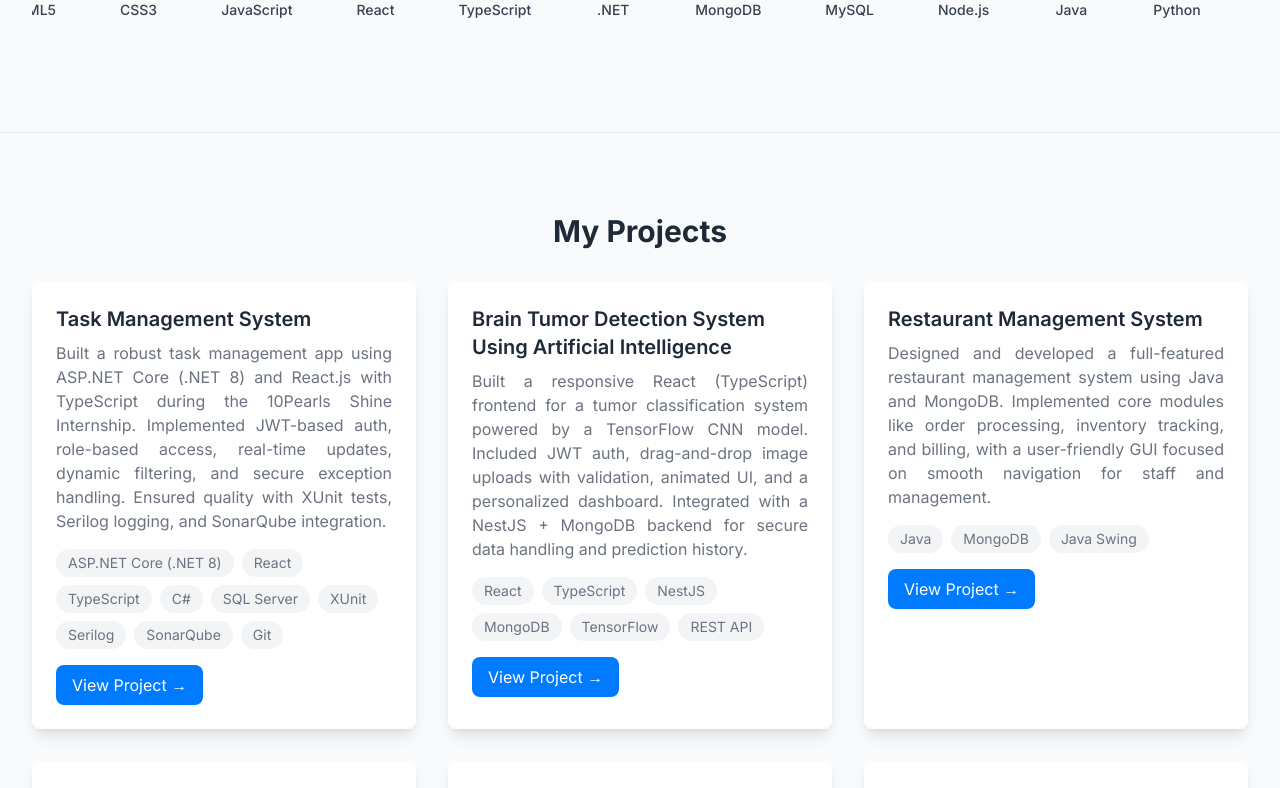
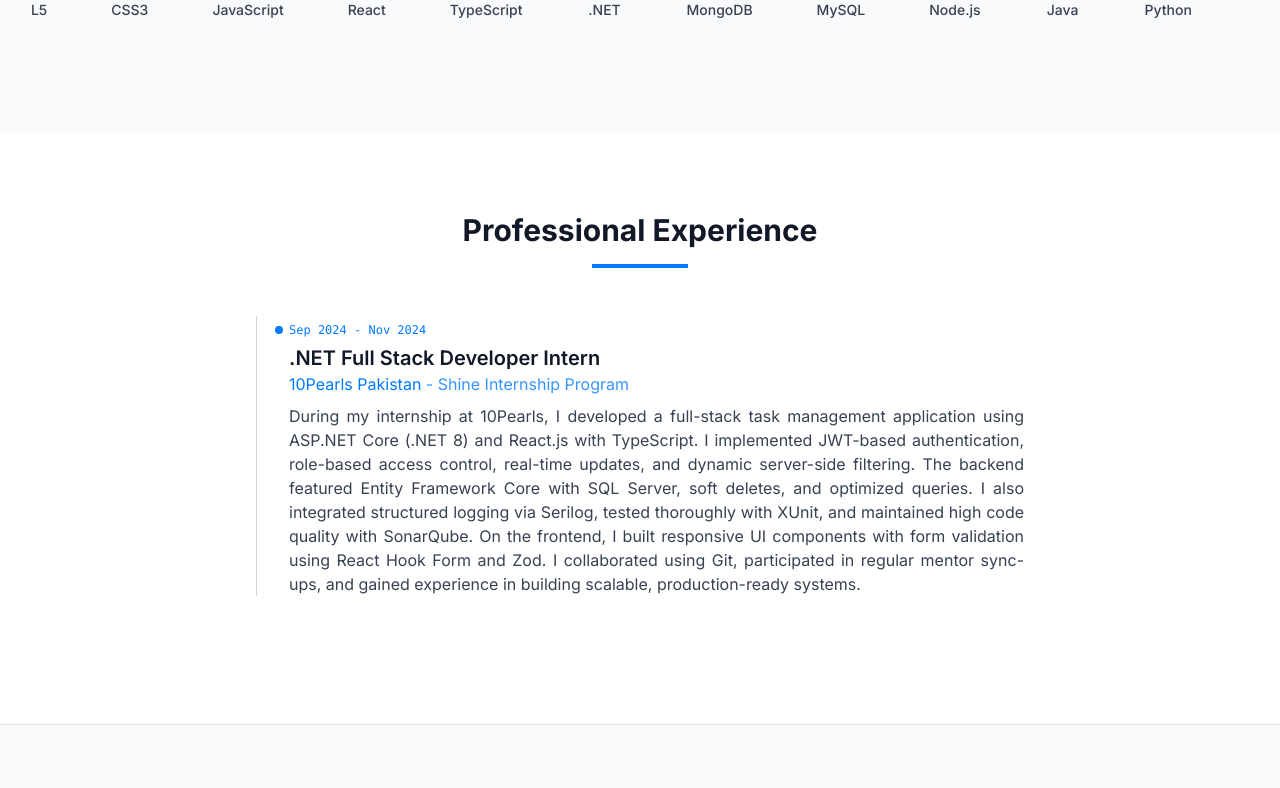
Before and after one commit to UmairNadeem76/Portfolio, a Next.js app: page / in a window 1280 px wide. Shown: the part 1060-1848 px from the top of the page. Built offline with nearby package versions, Linux system fonts and the light colour scheme.

Commit message:
Added Professional Experience

```diff
--- a/src/app/page.tsx
+++ b/src/app/page.tsx
@@ -118,6 +118,7 @@ export default function Home() {
             <div className="hidden md:block">
               <div className="ml-10 flex items-center space-x-8">
                 <a href="#about" className="nav-link">About</a>
+                <a href="#experience" className="nav-link">Experience</a>
                 <a href="#projects" className="nav-link">Projects</a>
                 <a href="#certifications" className="nav-link">Certifications</a>
                 <a href="#contact" className="nav-link">Contact</a>
@@ -174,6 +175,13 @@ export default function Home() {
                   onClick={() => setIsMobileMenuOpen(false)}
                 >
                   About
+                </a>
+                <a
+                  href="#experience"
+                  className="block nav-link"
+                  onClick={() => setIsMobileMenuOpen(false)}
+                >
+                  Experience
                 </a>
                 <a
                   href="#projects"
@@ -341,6 +349,29 @@ export default function Home() {
         </div>
       </section>
 
+      {/* Professional Experience Section */}
+      <section id="experience" className="py-20 bg-white dark:bg-gray-900">
+        <div className="max-w-7xl mx-auto px-4 sm:px-6 lg:px-8">
+          <div className="text-center mb-12">
+            <h2 className="text-3xl font-bold text-gray-900 dark:text-white mb-4">Professional Experience</h2>
+            <div className="w-24 h-1 bg-primary mx-auto"></div>
+          </div>
+          <div className="relative border-l border-gray-300 dark:border-gray-700 pl-8 max-w-3xl mx-auto">
+            {/* Experience Entry Example */}
+            <div className="mb-12 relative">
+              <span className="absolute -left-4 top-2 w-3 h-3 bg-primary rounded-full border-2 border-white dark:border-gray-900"></span>
+              <span className="text-xs font-mono text-primary">Sep 2024 - Nov 2024</span>
+              <h3 className="text-xl font-semibold mt-1 text-gray-900 dark:text-white">.NET Full Stack Developer Intern</h3>
+              <div className="text-primary mb-2">10Pearls Pakistan <span className="text-primary/80">- Shine Internship Program</span></div>
+              <p className="text-gray-700 dark:text-gray-300 text-justify">
+                During my internship at 10Pearls, I developed a full-stack task management application using ASP.NET Core (.NET 8) and React.js with TypeScript. I implemented JWT-based authentication, role-based access control, real-time updates, and dynamic server-side filtering. The backend featured Entity Framework Core with SQL Server, soft deletes, and optimized queries. I also integrated structured logging via Serilog, tested thoroughly with XUnit, and maintained high code quality with SonarQube. On the frontend, I built responsive UI components with form validation using React Hook Form and Zod. I collaborated using Git, participated in regular mentor sync-ups, and gained experience in building scalable, production-ready systems.
+              </p>
+            </div>
+            {/* Add more entries as needed */}
+          </div>
+        </div>
+      </section>
+
       {/* Projects Section */}
       <div className="border-t border-gray-200 dark:border-gray-800">
         <Projects />
```
